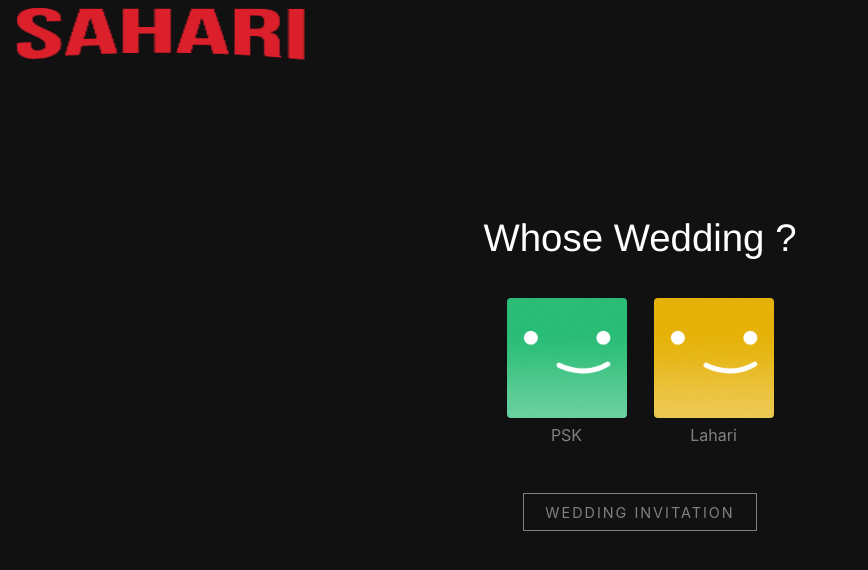
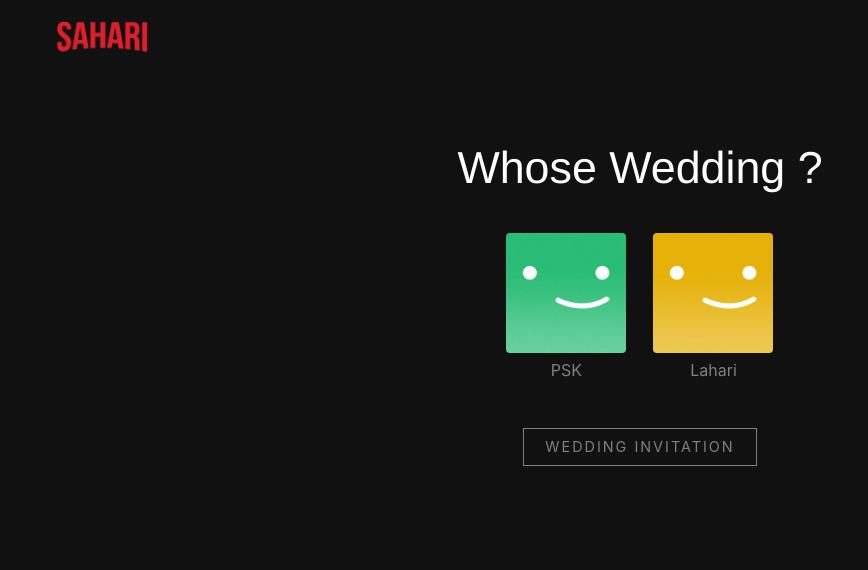
Before and after one commit to psk2/react-ott, a React (Create React App) app: page / in a window 1280 px wide. Shown: the top 570 px of the page, without its empty margins (0-868 px from the left). Built offline with nearby package versions, Linux system fonts and the light colour scheme; the HTML template or start-up script is replaced by a standard one.

Commit message:
integrated YouTube video in the Banner and removed extra rows

```diff
--- a/src/App.js
+++ b/src/App.js
@@ -16,9 +16,9 @@ function App() {
 
 			<Router>
 				<Switch>
-					{/* <Route path="/groom">
-						<About />
-					</Route> */}
+					<Route path="/groom">
+						<Bride />
+					</Route>
 					<Route path="/bride">
 						<Bride />
 					</Route>
--- a/src/Banner.css
+++ b/src/Banner.css
@@ -1,7 +1,7 @@
 .banner {
   color: white;
   object-fit: contain;
-  height: 448px;
+  height: 500px;
 }
 .banner__contents {
   margin-left: 30px;
--- a/src/Banner.js
+++ b/src/Banner.js
@@ -3,6 +3,7 @@ import "./Banner.css";
 import axios from "./axios";
 import requests from "./request";
 import YouTube from "react-youtube";
+import Engagement from "./Images/Engagement.jpg";
 
 function Banner() {
   const [movie, setMovie] = useState([]);
@@ -12,18 +13,18 @@ function Banner() {
       const request = await axios.get(requests.fetchNetflixOriginals);
       setMovie(
         request.data.results[
-          Math.floor(Math.random() * request.data.results.length - 1)
+        Math.floor(Math.random() * request.data.results.length - 1)
         ]
       );
       return request;
     }
     fetchData();
   }, []);
-  function truncate(str, n) {
-    return str?.length > n ? str.substr(0, n - 1) + "..." : str;
-  }
+  // function truncate(str, n) {
+  //   return str?.length > n ? str.substr(0, n - 1) + "..." : str;
+  // }
   const opts = {
-    height: "448",
+    height: "500",
     width: "100%",
     playerVars: {
       autoplay: 1,
@@ -33,12 +34,11 @@ function Banner() {
     <div>
       <header
         className="banner"
-        style={{
-          backgroundSize: "cover",
-          backgroundImage: `url(
-              "https://image.tmdb.org/t/p/original/${movie?.backdrop_path}")`,
-          backgroundPosition: "center center",
-        }}
+        // style={{
+        //   backgroundSize: "cover",
+        //   backgroundImage: `url(${Engagement})`,
+        //   backgroundPosition: "center center",
+        // }}
       >
         {/* <div className="banner__contents">
           <h1 className="banner__title">
@@ -53,7 +53,7 @@ function Banner() {
           </h1>
         </div>
         <div className="banner__fadeBottom"></div> */}
-        <YouTube videoId="aN_EvIKPxrE" opts={opts} />
+        <YouTube videoId="1tL0rsKvZFE" opts={opts} />
       </header>
     </div>
   );
--- a/src/Bride.js
+++ b/src/Bride.js
@@ -15,12 +15,12 @@ function Bride() {
         fetchUrl={request.fetchNetflixOriginals}
         isLargeRow
       />
-      <Row title="Trending Now" fetchUrl={request.fetchTrending} />
-      <Row title="Top Rated" fetchUrl={request.fetchTopRated} />
+      {/* <Row title="Trending Now" fetchUrl={request.fetchTrending} /> */}
+      {/* <Row title="Top Rated" fetchUrl={request.fetchTopRated} />
       <Row title="Action Movies" fetchUrl={request.fetchActionMovies} />
       <Row title="Comedy Movies" fetchUrl={request.fetchComedyMovies} />
       <Row title="Horror Movies" fetchUrl={request.fetchHorrorMovies} />
-      <Row title="Documentaries" fetchUrl={request.fetchDocumentaries} />
+      <Row title="Documentaries" fetchUrl={request.fetchDocumentaries} /> */}
     </div>
   );
 }
--- a/src/Home.js
+++ b/src/Home.js
@@ -4,11 +4,16 @@ import { Link } from "react-router-dom";
 import logo from "./Images/logo.png";
 import groom from "./Images/groom.png";
 import bride from "./Images/bride.png";
+import "./Nav.css";
 
 function Home() {
   return (
     <div>
-      <img src={logo} width="320" height="70" alt="" />
+      <div className="logo">
+        <img className="nav__logo" src={logo} alt="Netflix Logo" />
+
+        {/* <img src={logo} width="320" height="70" alt="" /> */}
+      </div>
 
       <div className="h-70 d-flex justify-content-center align-items-center adjust-center">
         <div>
--- a/src/Nav.css
+++ b/src/Nav.css
@@ -13,9 +13,10 @@
 }
 .nav__logo {
   position: fixed;
-  left: 20px;
-  width: 80px;
+  left: 35px;
+  width: 100px;
   object-fit: contain;
+  margin: 1.3vw;
 }
 .nav__avatar {
   position: fixed;
@@ -23,3 +24,15 @@
   width: 30px;
   object-fit: contain;
 }
+
+@media screen and (min-width: 425px) and (max-width: 767px){
+  img.nav__logo {
+    text-align: center;
+  }
+}
+
+/* @media screen and (min-width: 1150px){
+  .nav__logo {
+      margin-right: 25px;
+  }
+} */
--- a/src/index.css
+++ b/src/index.css
@@ -13,16 +13,6 @@ code {
     monospace;
 }
 
-/* body {
-  background:#141414;
-  color:#fff
-} */
-
-/* html,
-body {
-  height: 100%;
-} */
-
 @media screen and (max-width: 800px) {
   .heading {
     font-size: 30px;
@@ -30,7 +20,7 @@ body {
 }
 
 .heading {
-  font-size: 3vw;
+  font-size: 3.5vw;
   text-align: center;
   font-family: "Netflix Sans", "Helvetica Neue", Helvetica, Arial, sans-serif;
   color: white;
@@ -45,10 +35,6 @@ body {
 .image-fit {
   object-fit: cover;
 }
-
-/* .profile-image {
-  background:url("photo.jpg")
-} */
 
 .profiles-row {
   margin: 2em 0;
@@ -133,3 +119,19 @@ body {
   color: #fff !important;
   border: 1px solid #fff;
 }
+
+.logo {
+  cursor: pointer;
+}
+
+@media screen and (min-width: 425px) and (max-width: 767px){
+  .logo {
+    text-align: center;
+  }
+}
+
+@media screen and (min-width: 1150px){
+  .logo {
+      margin-right: 25px;
+  }
+}
```
Also changed, not shown: src/Images/invitation.jpg (added), 1 other file (tests, documents, lock files or other folders).
